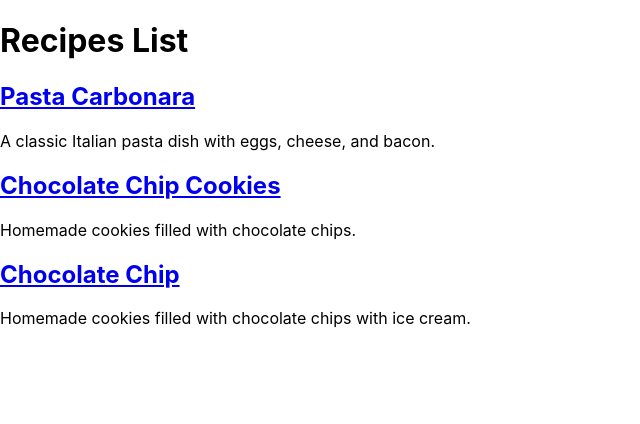
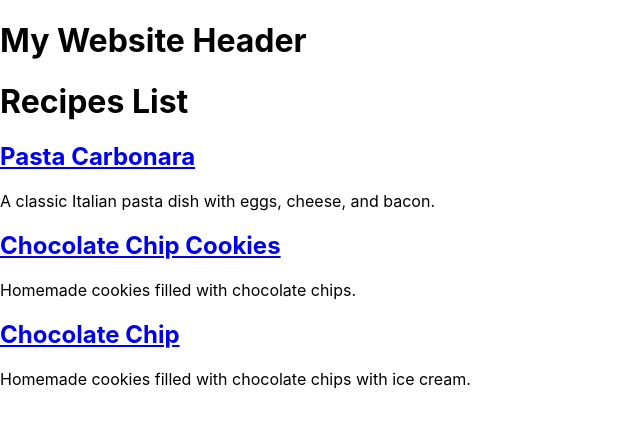
Before and after one commit to Zuribaby/ma.recipe.book.website, a React (Create React App) app: page / in a window 1280 px wide. Shown: the top 424 px of the page, without its empty margins (0-640 px from the left). Built offline with nearby package versions, Linux system fonts and the light colour scheme.

Commit message:
simple header and linked

```diff
--- a/src/App.jsx
+++ b/src/App.jsx
@@ -3,6 +3,7 @@ import { BrowserRouter as Router, Routes, Route } from "react-router-dom";
 import RecipesList from "./components/RecipesList";
 import RecipeDetail from "./components/RecipeDetail";
 import "./css/App.css";
+
 
 function App() {
   return (
--- /dev/null
+++ b/src/components/Header.jsx
@@ -0,0 +1,12 @@
+// Header.js
+import React from "react";
+
+function Header() {
+  return (
+    <header className="header">
+      <h1>My Website Header</h1>
+    </header>
+  );
+}
+
+export default Header;
--- a/src/components/RecipeDetail.jsx
+++ b/src/components/RecipeDetail.jsx
@@ -1,5 +1,6 @@
 import React, { useState } from "react";
 import { Link, useParams } from "react-router-dom";
+import Header from "./Header";
 
 function RecipeDetail() {
   const { id } = useParams();
@@ -65,6 +66,8 @@ function RecipeDetail() {
 
   return (
     <div>
+      <Header/>
+      <div>
         <Link to="/">Back to Recipes List</Link>
         <h1>{recipe.title}</h1>
         <img src={recipe.imageUrl} alt={recipe.title} />
@@ -83,6 +86,7 @@ function RecipeDetail() {
           ))}
         </ol>
       </div>
+    </div>
   );
 }
 
--- a/src/components/RecipesList.jsx
+++ b/src/components/RecipesList.jsx
@@ -1,6 +1,7 @@
 // RecipesList.js
 import React, { useState } from "react";
 import { Link } from "react-router-dom";
+import Header from "./Header";
 
 function RecipesList() {
   const [recipes] = useState([
@@ -24,6 +25,7 @@ function RecipesList() {
 
   return (
     <div>
+      <Header/>
       <h1>Recipes List</h1>
       {recipes.map((recipe) => (
         <div key={recipe.id}>
```
Lines whose indentation alone changed are shown as unchanged.
